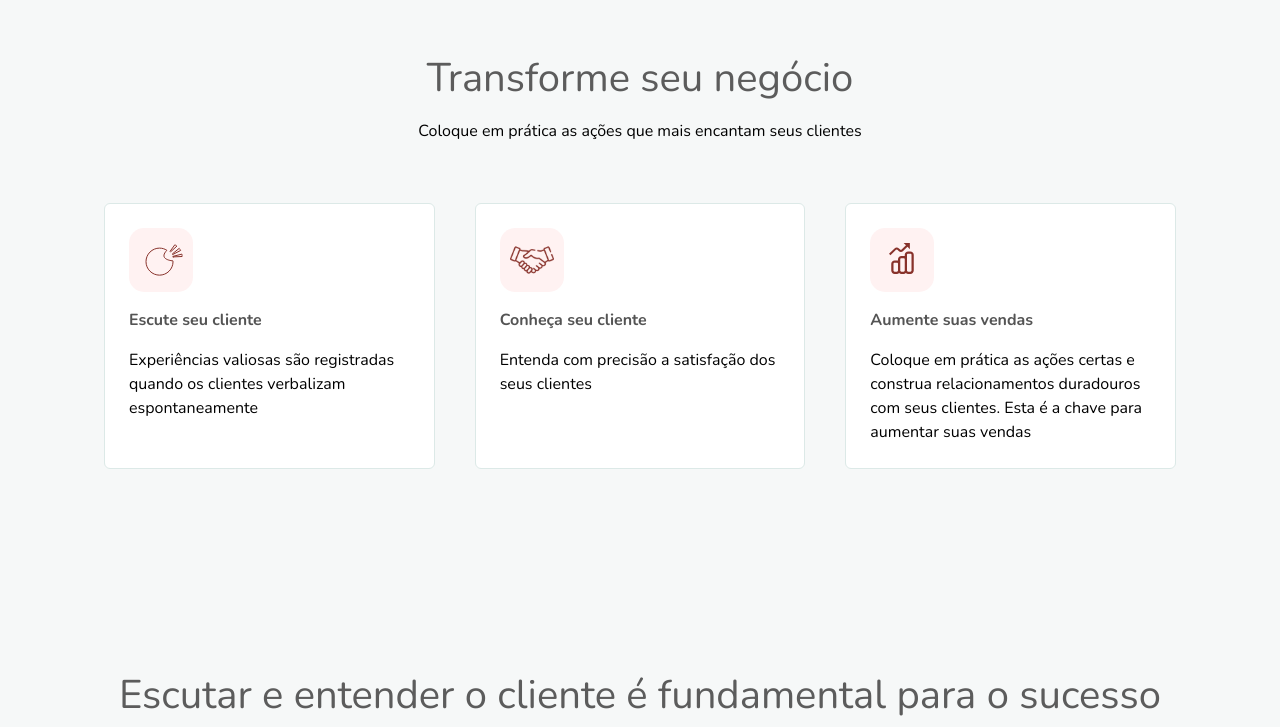
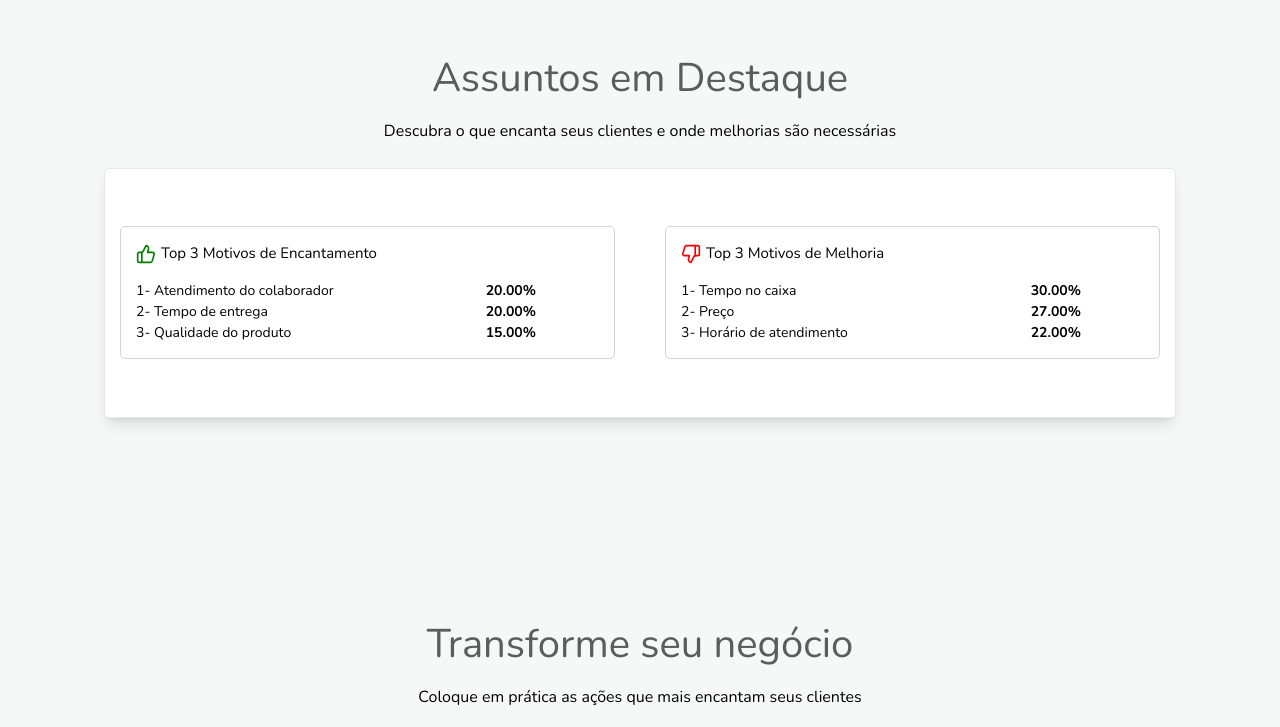
Before and after one commit to CodeTheFato/Verbaliza-site, a Next.js app: page / in a window 1280 px wide. Shown: the part 4346-5073 px from the top of the page. Built offline with nearby package versions, Linux system fonts and the light colour scheme.

Commit message:
fix: ajustes landing page

```diff
--- a/package.json
+++ b/package.json
@@ -16,6 +16,7 @@
     "eslint-config-next": "13.4.1",
     "flowbite": "^1.8.1",
     "flowbite-react": "^0.6.4",
+    "lucide-react": "^0.441.0",
     "next": "13.4.1",
     "react": "18.2.0",
     "react-dom": "18.2.0",
--- a/public/main.js
+++ b/public/main.js
@@ -3,6 +3,7 @@ window.addEventListener('scroll', onScroll)
 const flow = document.getElementById('flow')
 const journey = document.getElementById('journey')
 const google = document.getElementById('google')
+const statistics = document.getElementById('statistics')
 const client = document.getElementById('client')
 const questions = document.getElementById('questions')
 const prices = document.getElementById('prices')
@@ -17,7 +18,7 @@ function onScroll() {
   }
   showNavOnScroll()
 
-  activeMenuForSystemSection([flow, journey, google]) // Agrupa as seções do menu "O Sistema"
+  activeMenuForSystemSection([flow, journey, google, statistics]) // Agrupa as seções do menu "O Sistema"
 
   activeMenuAtCurrentSection(client)
   activeMenuAtCurrentSection(questions)
--- a/src/app/components/sectionGoogle/SectionGoogle.tsx
+++ b/src/app/components/sectionGoogle/SectionGoogle.tsx
@@ -29,12 +29,13 @@ export function SectionGoogle() {
                     alt="flow"
                   />
                   <h3>Clientes respondem à pesquisa</h3>
-                  <p style={{ width: '160px' }}>
+                  <p>
                     Somente aqueles com experiências positivas são direcionados
                     para deixar uma avaliação no Google Reviews
                   </p>
                 </div>
                 <Image
+                  className="hidden md:block"
                   style={{
                     position: 'absolute',
                     top: '2rem',
@@ -61,12 +62,13 @@ export function SectionGoogle() {
                     alt="flow"
                   />
                   <h3>Clientes avaliam no Google Reviews</h3>
-                  <p style={{ width: '160px' }}>
+                  <p>
                     Após a pesquisa, um link direto para o Google Reviews é
                     ativado automaticamente
                   </p>
                 </div>
                 <Image
+                  className="hidden md:block"
                   style={{
                     position: 'absolute',
                     bottom: '-10rem',
--- a/src/app/components/sectionGoogle/styles.css
+++ b/src/app/components/sectionGoogle/styles.css
@@ -59,4 +59,7 @@
     height: 40rem;
     flex-grow: 1;
   }
+  #google .card p {
+  width: 160px;
+  }
 }
--- /dev/null
+++ b/src/app/components/sectionStatistics/sectionStatistics.tsx
@@ -0,0 +1,82 @@
+import './styles.css'
+import { ThumbsDown, ThumbsUp } from 'lucide-react'
+export function SectionStatistics() {
+  return (
+    <section id="statistics">
+      <div className="wrapper">
+        <header className="mb-10">
+          <h2>Assuntos em Destaque</h2>
+          <p>
+            Descubra o que encanta seus clientes e onde melhorias são
+            necessárias
+          </p>
+        </header>
+        <div className="content">
+          <div
+            id="group"
+            className="w-full items-center justify-center rounded-lg border bg-white p-6 shadow-lg"
+          >
+            <div className="bg-white-50 w-full max-w-[450px] rounded-lg border border-gray-300 p-6">
+              <div className="flex items-center gap-2">
+                <ThumbsUp color="green" size={20} />
+                <label className="title">Top 3 Motivos de Encantamento</label>
+              </div>
+              <div className="max-w-[270px]">
+                <div
+                  className="mt-6 flex flex-row justify-between"
+                  style={{ maxWidth: '400px' }}
+                >
+                  <label>1- Atendimento do colaborador</label>
+                  <label className="font-bold">20.00%</label>
+                </div>
+                <div
+                  className="mt-1 flex flex-row justify-between"
+                  style={{ maxWidth: '400px' }}
+                >
+                  <label>2- Tempo de entrega</label>
+                  <label className="font-bold">20.00%</label>
+                </div>
+                <div
+                  className="mt-1 flex flex-row justify-between"
+                  style={{ maxWidth: '400px' }}
+                >
+                  <label>3- Qualidade do produto</label>
+                  <label className="font-bold">15.00%</label>
+                </div>
+              </div>
+            </div>
+            <div className="bg-white-50 h-[180px] w-full max-w-[450px] rounded-lg border border-gray-300 p-6">
+              <div className="flex items-center gap-2">
+                <ThumbsDown color="red" size={20} />
+                <label className="title">Top 3 Motivos de Melhoria</label>
+              </div>
+              <div className="max-w-[270px]">
+                <div
+                  className="mt-6 flex flex-row justify-between "
+                  style={{ maxWidth: '400px' }}
+                >
+                  <label>1- Tempo no caixa</label>
+                  <label className="font-bold">30.00%</label>
+                </div>
+                <div
+                  className="mt-1 flex flex-row justify-between "
+                  style={{ maxWidth: '400px' }}
+                >
+                  <label>2- Preço</label>
+                  <label className="font-bold">27.00%</label>
+                </div>
+                <div
+                  className="mt-1 flex flex-row justify-between "
+                  style={{ maxWidth: '400px' }}
+                >
+                  <label>3- Horário de atendimento</label>
+                  <label className="font-bold">22.00%</label>
+                </div>
+              </div>
+            </div>
+          </div>
+        </div>
+      </div>
+    </section>
+  )
+}
--- /dev/null
+++ b/src/app/components/sectionStatistics/styles.css
@@ -0,0 +1,42 @@
+
+
+#statistics header h2 {
+  margin-bottom: 1.5rem;
+  color: var(--title-h2);
+}
+
+#group {
+  display: flex;
+  flex-direction: column;
+  gap:50px;
+}
+
+#group .title {
+  font-size: 1.4rem;
+}
+
+#group label {
+  font-size: 1.3rem;
+}
+
+@media (min-width: 1024px) {
+   #group {
+    gap:10px;
+    height: 250px;
+  }
+
+  #group .title {
+    font-size: 1.5rem;
+  }
+
+  #group label {
+    font-size: 1.4rem;
+  }
+
+  #group {
+    display: flex;
+    flex-direction: row;
+    gap:50px;
+  }
+
+}
--- a/src/app/page.tsx
+++ b/src/app/page.tsx
@@ -12,7 +12,7 @@ import { SectionClient } from './components/sectionClient/SectionClient'
 import { SectionContact } from './components/sectionContact/SectionContact'
 import { SectionPrices } from './components/sectionPrices/SectionPrices'
 import { SectionGoogle } from './components/sectionGoogle/SectionGoogle'
-// import { SectionAlerts } from './components/sectionAlerts/SectionAlerts'
+import { SectionStatistics } from './components/sectionStatistics/sectionStatistics'
 
 export default function Home() {
   return (
@@ -23,7 +23,7 @@ export default function Home() {
       <SectionFlow />
       <SectionJourney />
       <SectionGoogle/>
-      {/* <SectionAlerts /> */}
+      <SectionStatistics/>
       <SectionBusiness />
       <SectionClient />
       <SectionPrices />
```
Also changed, not shown: 1 other file (tests, documents, lock files or other folders).
